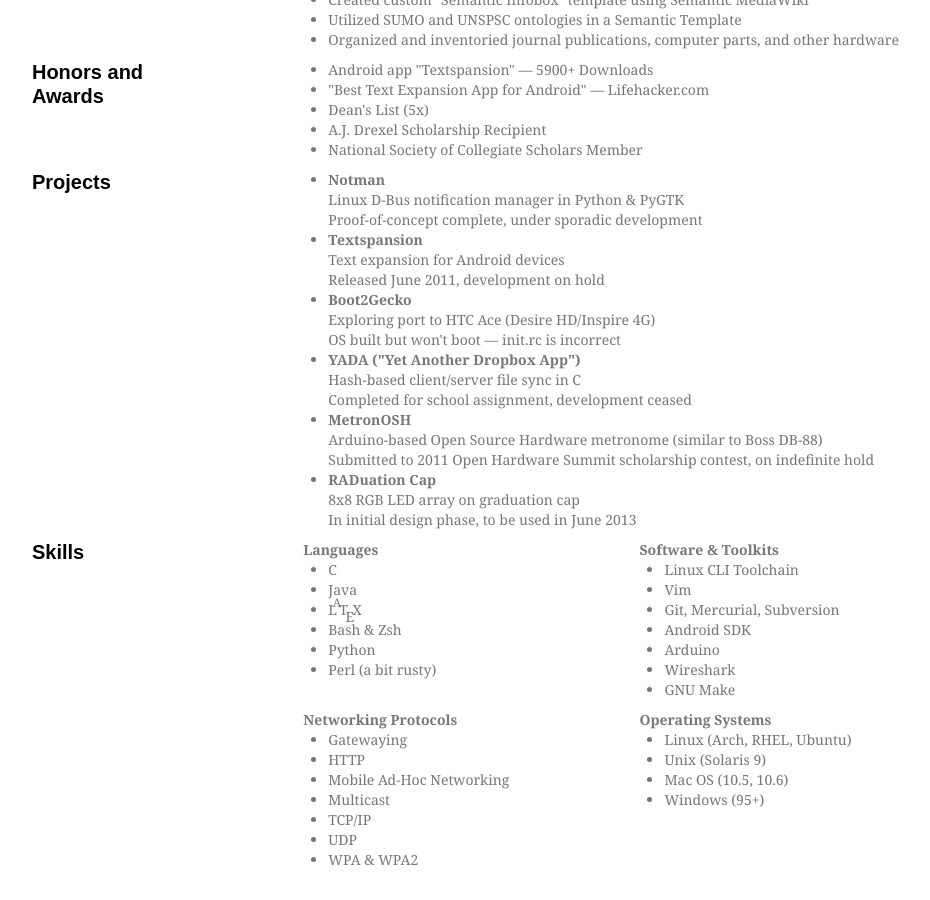
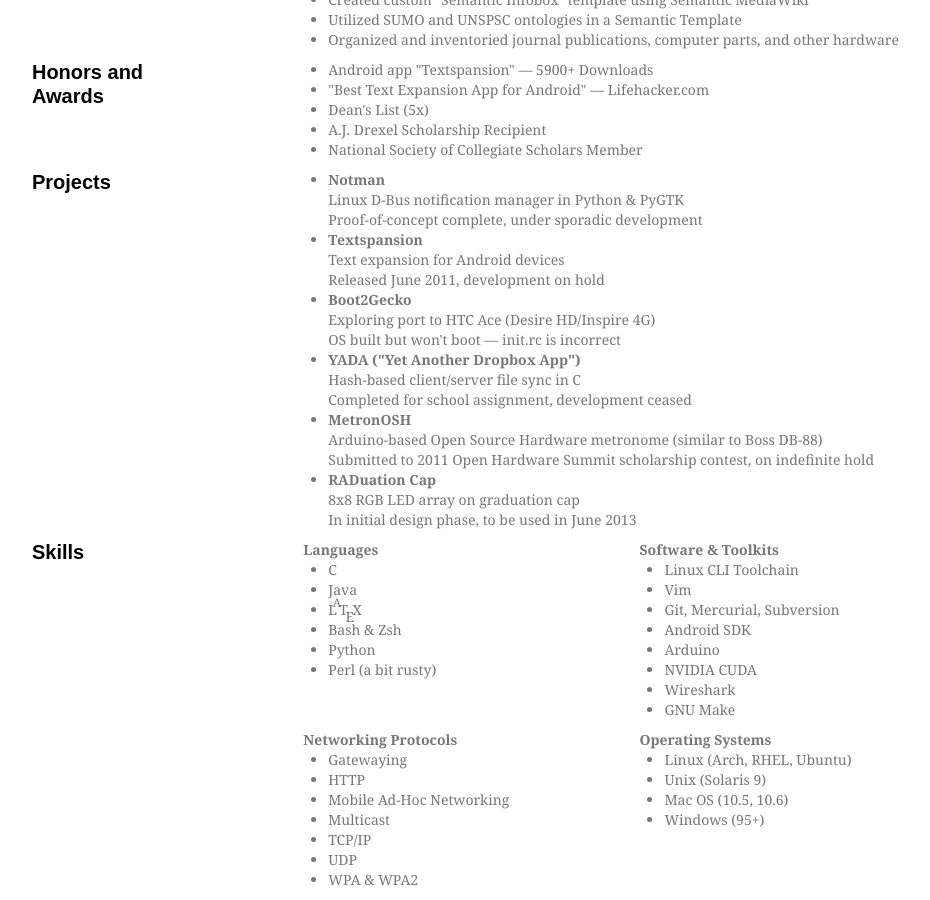
Before and after one commit to sjbarag/sjbarag.github.com, a Jekyll site: the page built from resume/web.html, in a window 1280 px wide and 900 px high, scrolled down 1120 px. Shown: the whole window, without its empty margins (170-1100 px from the left). Built offline with Jekyll 4.4.1, drawn with Linux system fonts in a browser that asks for light colours; nearby versions of some CDN libraries; some web fonts are replaced; Markdown is read by kramdown in place of the engine named in the settings.

Commit message:
Add CUDA to skills.tookits

```diff
--- a/resume/web.html
+++ b/resume/web.html
@@ -157,6 +157,7 @@
 					<li>Git, Mercurial, Subversion</li>
 					<li>Android SDK</li>
 					<li>Arduino</li>
+					<li>NVIDIA CUDA</li>
 					<li>Wireshark</li>
 					<li>GNU Make</li>
 				</ul>
```
